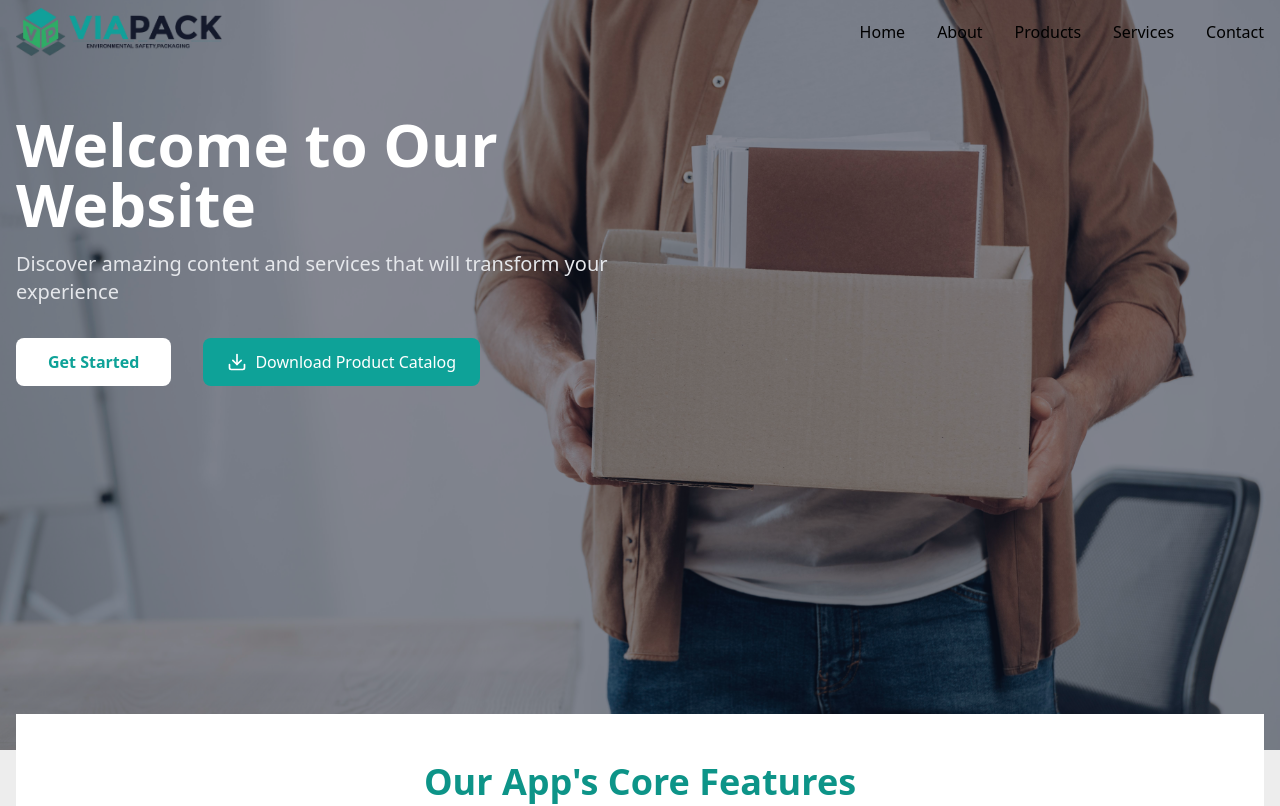
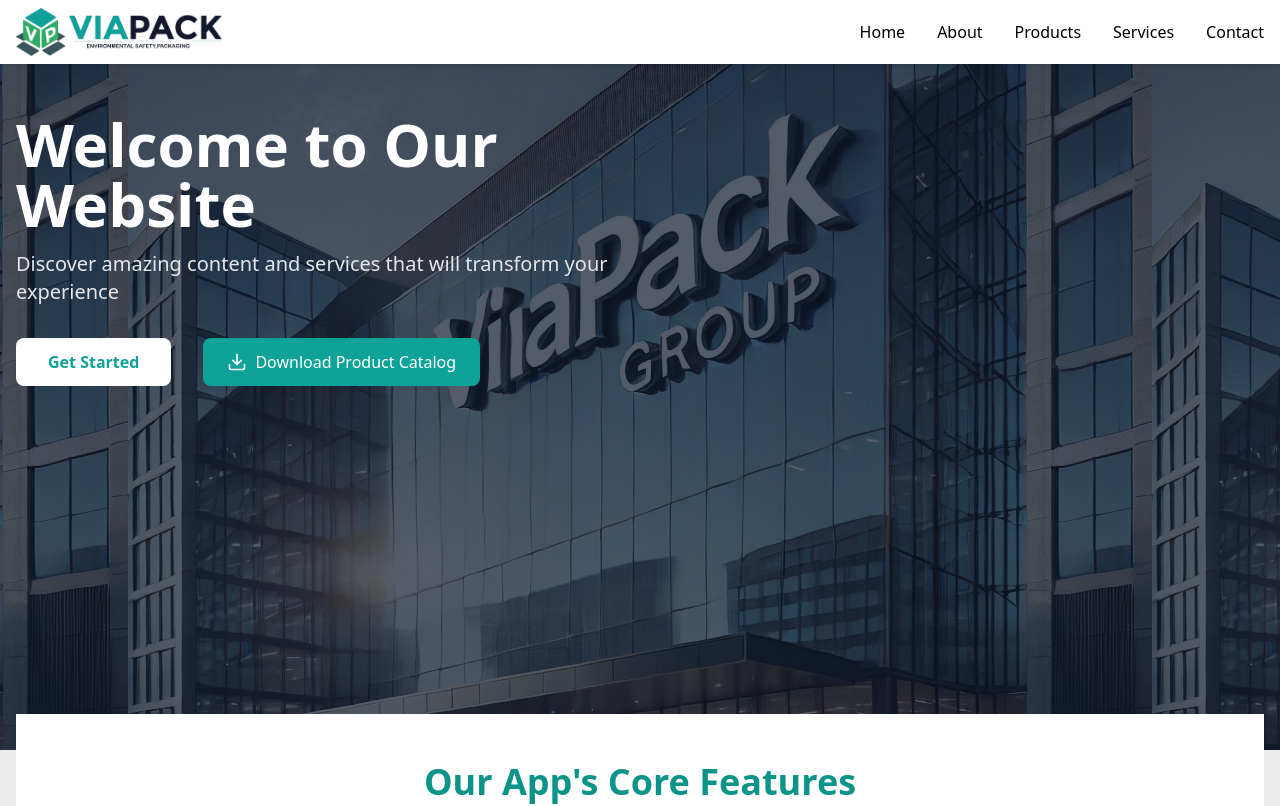
Before and after one commit to akram993/viapack, a React (Vite) app: page / in a window 1280 px wide. Shown: the top 806 px of the page. Built offline with nearby package versions, Linux system fonts and the light colour scheme.

Commit message:
fix header background image

```diff
--- a/src/Header/Header.jsx
+++ b/src/Header/Header.jsx
@@ -1,6 +1,7 @@
 import React from 'react';
 import HeaderImage from  '../assets/HeaderImage.jpg';
 import Logo from '../assets/LogoImage.png';
+import HeaderBG from "../assets/HeaderBG.jpeg";
 import { useState, useEffect } from 'react';
 import { Link } from 'react-router-dom'
 import './header.css'
@@ -30,16 +31,16 @@
     <header className="relative min-h-[750px]">
       {/* Background Image with Overlay */}
       <div
-        className="absolute inset-0 bg-cover bg-center z-0"
+        className="absolute inset-x-0 bottom-0 top-0 bg-center z-0"
         style={{
-          backgroundImage: `url(${HeaderImage})`,
+          backgroundImage: `url(${HeaderBG})`,
         }}
       >
-        <div className="absolute inset-0 bg-slate-900/50 z-0"></div>
+        <div className="absolute inset-0 bg-slate-900/70 z-0"></div>
       </div>
 
       {/* Navigation Bar */}
-    <nav className={`sticky-div ${hasScrolled ? 'with-shadow' : ''}`}>
+    <nav className="sticky-div with-shadow">
         <div className="container mx-auto px-4">
     <div className="flex items-center justify-between h-16">
             {/* Logo */}
```
